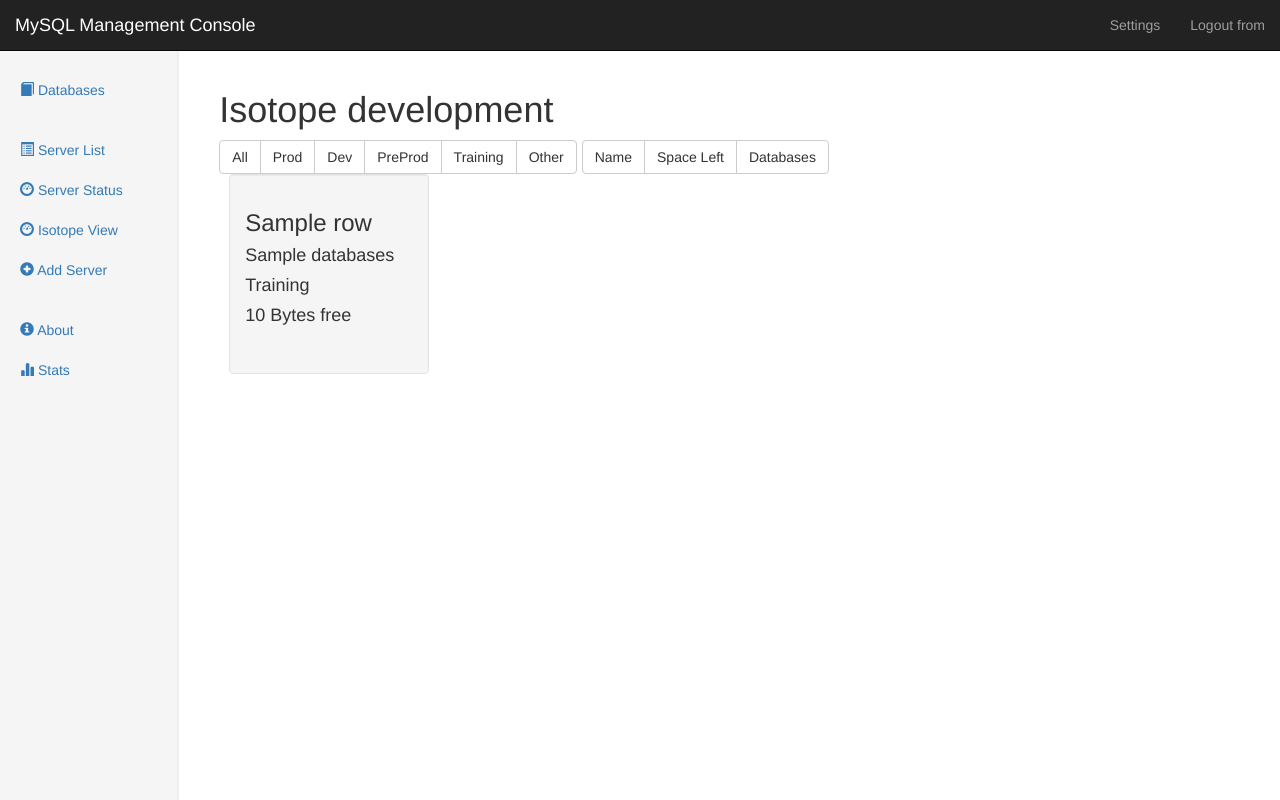
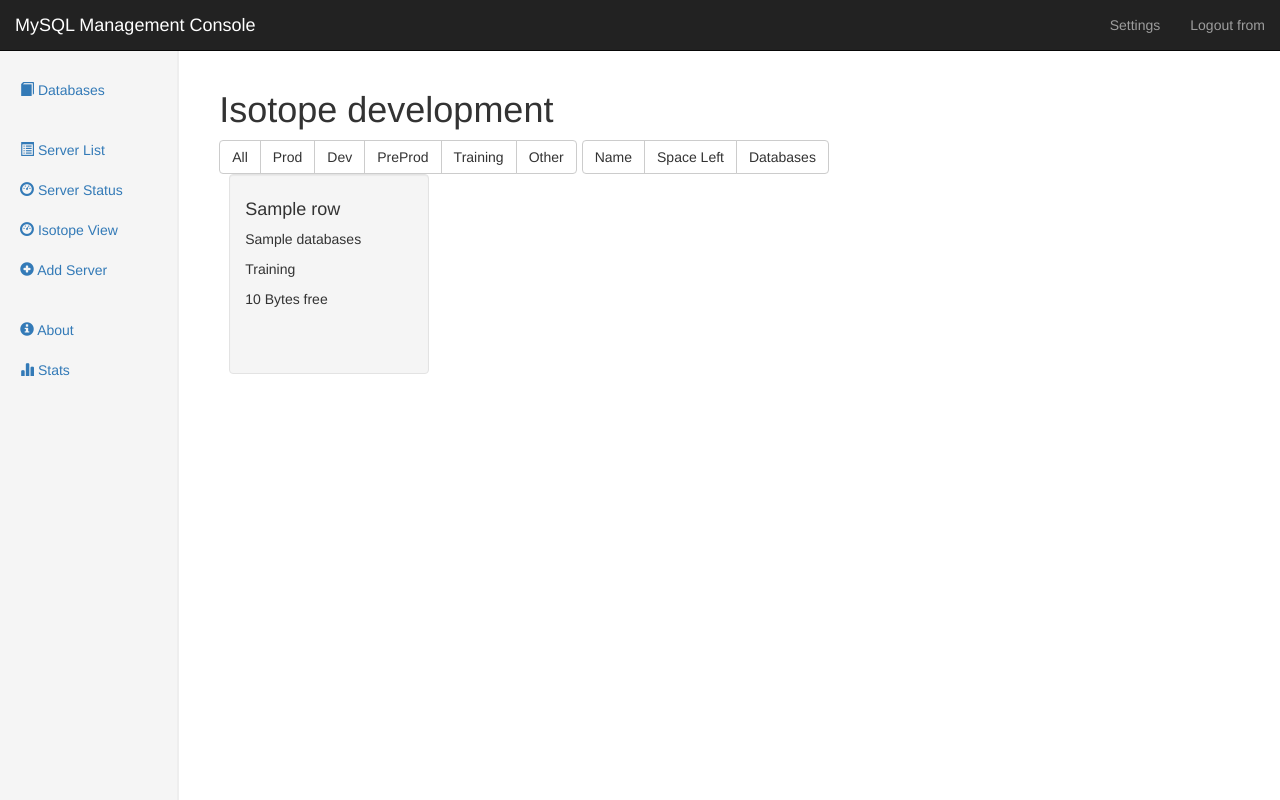
Before and after one commit to divad/mysqladm, a Python web app: template templates/server_isotope.html in a window 1280 px wide. Run offline with Jinja, Linux system fonts and the light colour scheme; the template is opened without the code that fills it: most values are stand-ins (such as "Sample title", 1, 10 or a date in 2020); some libraries are stand-ins or nearby versions.

Commit message:
did some work on isotope

```diff
--- a/templates/server_isotope.html
+++ b/templates/server_isotope.html
@@ -14,7 +14,6 @@ $( document ).ready(function()
 	{
 		itemSelector : '.item',
 		layoutMode   : 'fitRows',
-		sortAscending : false,
 		getSortData  :
 		{
 			name : function ( $elem )
@@ -64,10 +63,10 @@ $( document ).ready(function()
 <div id="isotope">
 	{% for row in rows %}
 		<div class="item {{row.state}}">
-			<h3 class="name">{{ row.shortname }}</h2>
-			<h4 class="number">{{ row.databases }}</h3>
-			<h4 class="state">{{ row.state }}</h3>
-			<h4 class="free">{{ row.disk_free|filesizeformat }} free</h3>
+			<h4 class="name">{{ row.shortname }}</h4>
+			<p class="number">{{ row.databases }}</p>
+			<p class="state">{{ row.state }}</p>
+			<p class="free">{{ row.disk_free|filesizeformat }} free</p>
 		</div>
 	{% endfor %}
 </div>
```
